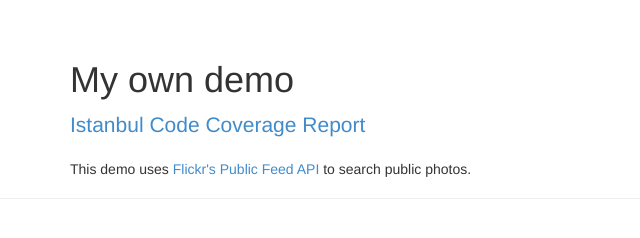
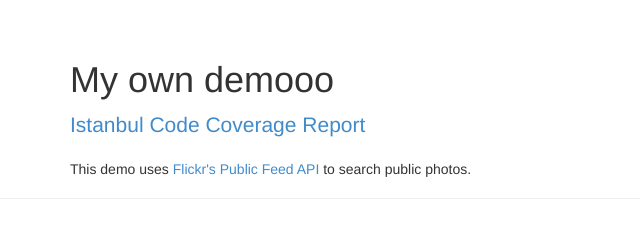
Before and after one commit to EtoileSosso/express-app-testing-demo, a website: page app/views/_header.html in a window 1280 px wide. Shown: the full height of the page, 0-640 px from the left. Drawn offline with Linux system fonts and the light colour scheme; files that its build step writes are made by us from their sources.

Commit message:
Change app name

```diff
--- a/app/views/_header.html
+++ b/app/views/_header.html
@@ -10,7 +10,7 @@
   <body>
     <header class="page-header">
       <div class="container">
-        <h1>My own demo</h1>
+        <h1>My own demooo</h1>
         <p class="lead">
           <a href="coverage/lcov-report/index.html">Istanbul Code Coverage Report</a>
         </p>
```
